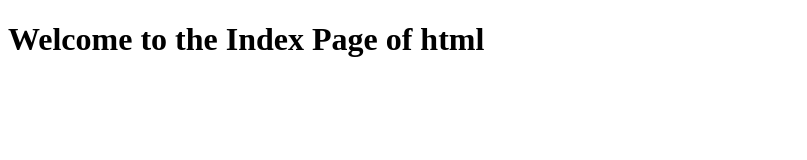
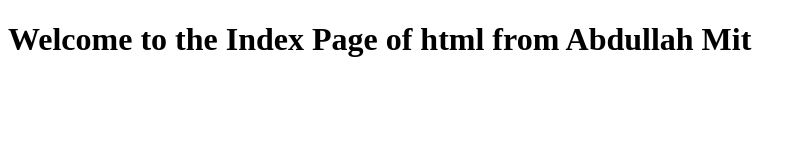
Before and after one commit to Abdullah-Mir712/Bootcamp_2020, a plain HTML site: page index.html in a window 1280 px wide. Shown: the whole page, without its empty margins (0-807 px from the left). Drawn offline with Linux system fonts and the light colour scheme.

Commit message:
Update index.html

```diff
--- a/index.html
+++ b/index.html
@@ -6,6 +6,6 @@
     <title>index Page</title>
 </head>
 <body>
-    <h1>Welcome to the  Index Page of html</h1>
+    <h1>Welcome to the  Index Page of html from Abdullah Mit</h1>
 </body>
 </html>
```
